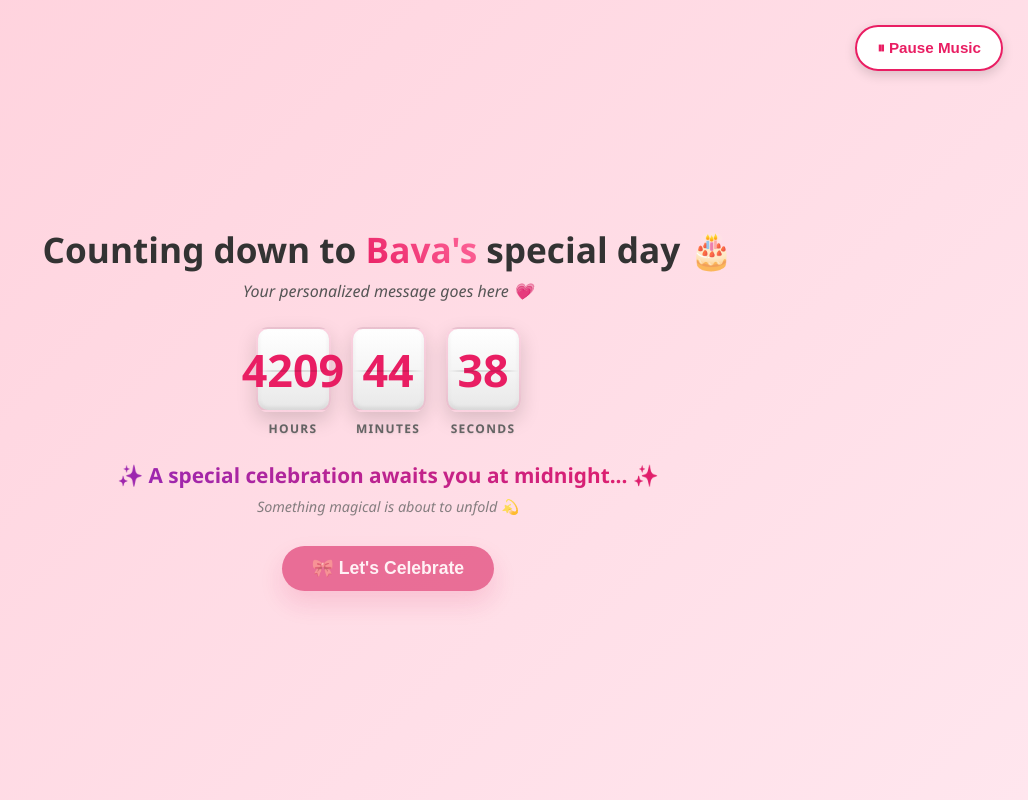
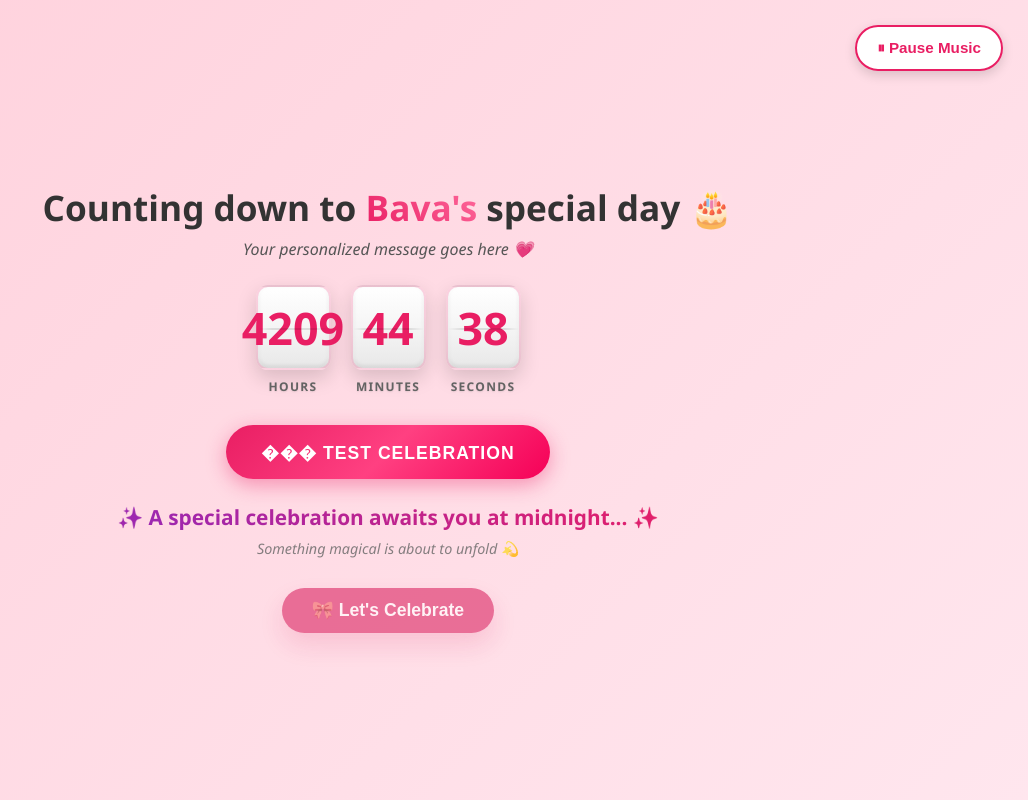
Before and after one commit to ramkumars-star/bday-countdown, a React (Vite) app: page / in a window 1280 px wide. Shown: the whole page, without its empty margins (252-1280 px from the left). Built offline with nearby package versions, Linux system fonts and the light colour scheme.

Commit message:
Add test button for skipping countdown
Added a test button to skip the countdown and trigger celebration.

```diff
--- a/src/components/Countdown.jsx
+++ b/src/components/Countdown.jsx
@@ -100,6 +100,12 @@ function Countdown({ onBirthdayReached, birthdayReached }) {
       </div>
 
       {/* ⚠️ TEST BUTTON - delete it from here⚠️ */}
+      <button className="test-button"
+        onClick={onBirthdayReached}
+        title="Skip countdown and see celebration">
+  ��� Test Celebration
+</button>
+{/* ⚠️ END TEST BUTTON - DELETE UP TO HERE ⚠️ */}
 
       {/* ⚠️ END TEST BUTTON - DELETE UP TO HERE ⚠️ */}
     </section>
```
